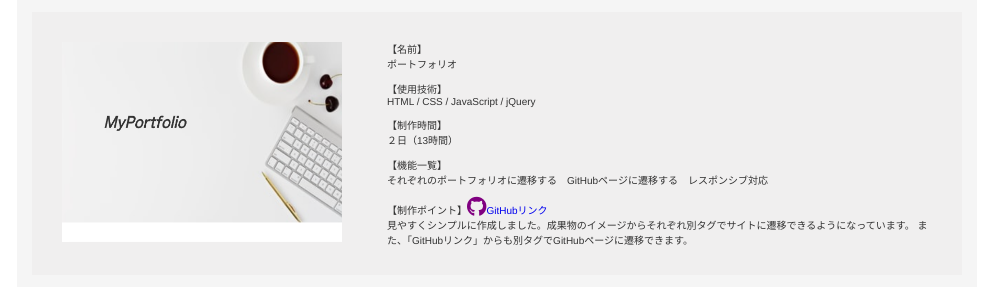
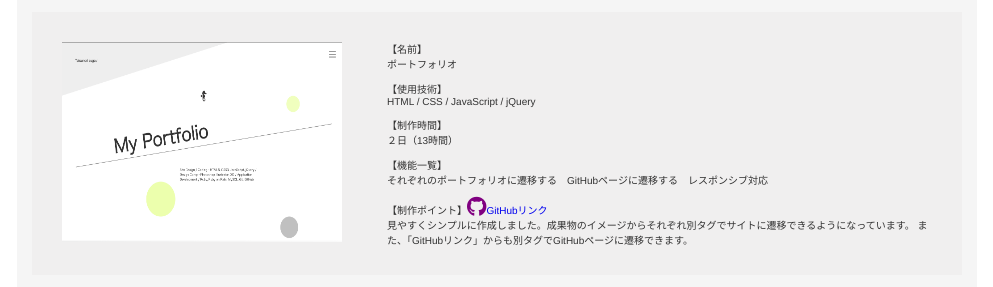
Before and after one commit to B0elena/MyPortfolio, a plain HTML site: page index.html in a window 1280 px wide. Shown: the part 4191-4478 px from the top of the page, without its empty margins (143-1136 px from the left). Drawn offline with nearby package versions, Linux system fonts and the light colour scheme.

Commit message:
画像入れ替え

```diff
--- a/index.html
+++ b/index.html
@@ -356,7 +356,7 @@
 
           <div class="portfolio effect-fade">
             <a href="https://b0elena.github.io/MyPortfolio/" target="_blank" rel="noopener noreferrer">
-              <img src="img/p-image7.png" alt="portfolio-image" width="280px" height="200px" class="">
+              <img src="img/p-image18.png" alt="portfolio-image" width="280px" height="200px" class="">
             </a>
             <div class="portfolio-contents">
               <ul>
```
Also changed, not shown: img/p-image11.png (deleted), img/p-image18.png (added), img/p-image2.jpg (deleted), img/p-image3.jpg (deleted), img/p-image4.jpg (deleted), img/p-image7.png (deleted), img/p-image9.png (deleted), 1 other file.
